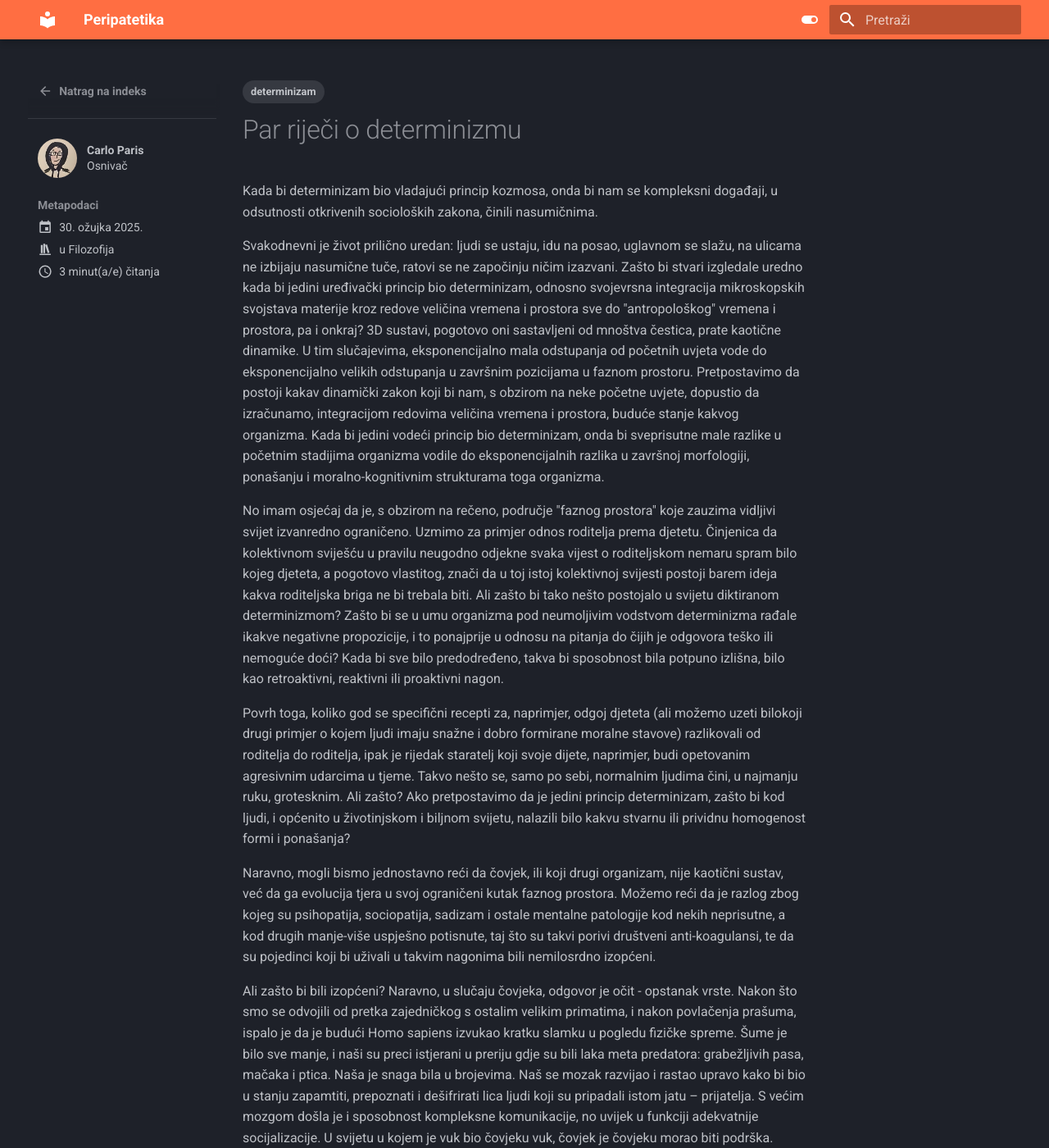
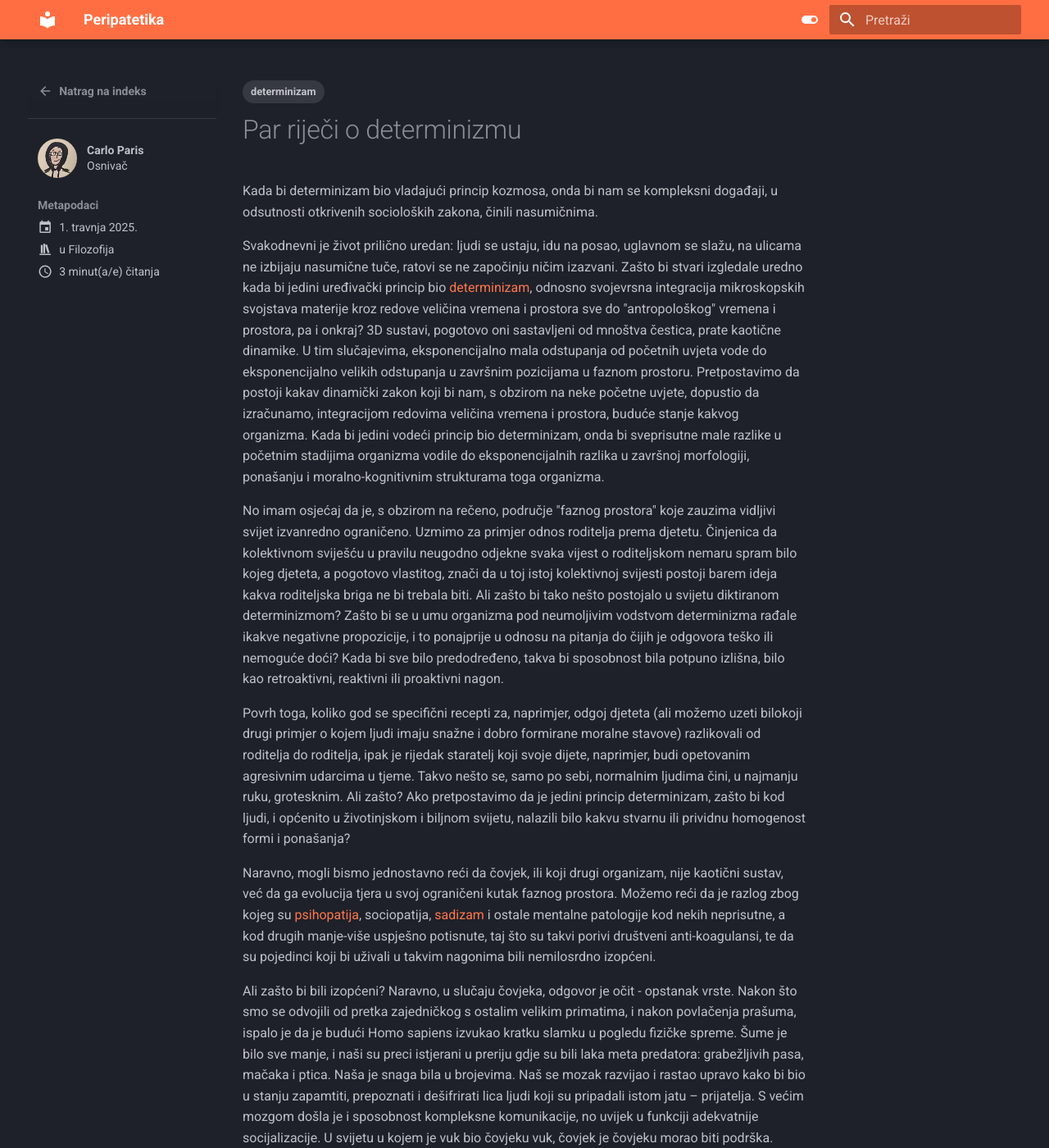
Before and after one commit to peripatetika/peripatetika.github.io, an MkDocs documentation site: the page built from docs/posts/2025_3_determinism.md, in a window 1280 px wide and 1400 px high. Shown: the whole window at 82% size. Built offline with MkDocs 1.6.1 and Material for MkDocs 9.7.7, drawn with Linux system fonts in a browser that asks for light colours; part of the change alters nothing that is shown.

```diff
--- a/docs/posts/2025_3_determinism.md
+++ b/docs/posts/2025_3_determinism.md
@@ -1,13 +1,13 @@
 ---
 date:
-   created: 2025-03-30
+   created: 2025-04-01
 categories:
    - Filozofija
 tags:
    - determinizam
 authors:
    - carlo
-slug: par-rijeci-odeterminizmu
+slug: par-rijeci-o-determinizmu
 ---
 
 # Par riječi o determinizmu
@@ -16,7 +16,7 @@ Kada bi determinizam bio vladajući princip kozmosa, onda bi nam se kompleksni d
 
 <!-- more -->
 
-Svakodnevni je život prilično uredan: ljudi se ustaju, idu na posao, uglavnom se slažu, na ulicama ne izbijaju nasumične tuče, ratovi se ne započinju ničim izazvani. Zašto bi stvari izgledale uredno kada bi jedini uređivački princip bio determinizam, odnosno svojevrsna integracija mikroskopskih svojstava materije kroz redove veličina vremena i prostora sve do "antropološkog" vremena i prostora, pa i onkraj?
+Svakodnevni je život prilično uredan: ljudi se ustaju, idu na posao, uglavnom se slažu, na ulicama ne izbijaju nasumične tuče, ratovi se ne započinju ničim izazvani. Zašto bi stvari izgledale uredno kada bi jedini uređivački princip bio [determinizam](https://www.enciklopedija.hr/clanak/determinizam), odnosno svojevrsna integracija mikroskopskih svojstava materije kroz redove veličina vremena i prostora sve do "antropološkog" vremena i prostora, pa i onkraj?
 3D sustavi, pogotovo oni sastavljeni od mnoštva čestica, prate kaotične dinamike.
 U tim slučajevima, eksponencijalno mala odstupanja od početnih uvjeta vode do eksponencijalno velikih odstupanja u završnim pozicijama u faznom prostoru. Pretpostavimo da postoji kakav dinamički zakon koji bi nam, s obzirom na neke početne uvjete, dopustio da izračunamo, integracijom redovima veličina vremena i prostora, buduće stanje kakvog organizma. Kada bi jedini vodeći princip bio determinizam, onda bi sveprisutne male razlike u početnim stadijima organizma vodile do eksponencijalnih razlika u završnoj morfologiji, ponašanju i moralno-kognitivnim strukturama toga organizma.
 
@@ -24,7 +24,7 @@ No imam osjećaj da je, s obzirom na rečeno, područje "faznog prostora" koje z
 
 Povrh toga, koliko god se specifični recepti za, naprimjer, odgoj djeteta (ali možemo uzeti bilokoji drugi primjer o kojem ljudi imaju snažne i dobro formirane moralne stavove) razlikovali od roditelja do roditelja, ipak je rijedak staratelj koji svoje dijete, naprimjer, budi opetovanim agresivnim udarcima u tjeme. Takvo nešto se, samo po sebi, normalnim ljudima čini, u najmanju ruku, grotesknim. Ali zašto? Ako pretpostavimo da je jedini princip determinizam, zašto bi kod ljudi, i općenito u životinjskom i biljnom svijetu, nalazili bilo kakvu stvarnu ili prividnu homogenost formi i ponašanja?
 
-Naravno, mogli bismo jednostavno reći da čovjek, ili koji drugi organizam, nije kaotični sustav, već da ga evolucija tjera u svoj ograničeni kutak faznog prostora. Možemo reći da je razlog zbog kojeg su psihopatija, sociopatija, sadizam i ostale mentalne patologije kod nekih neprisutne, a kod drugih manje-više uspješno potisnute, taj što su takvi porivi društveni anti-koagulansi, te da su pojedinci koji bi uživali u takvim nagonima bili nemilosrdno izopćeni.
+Naravno, mogli bismo jednostavno reći da čovjek, ili koji drugi organizam, nije kaotični sustav, već da ga evolucija tjera u svoj ograničeni kutak faznog prostora. Možemo reći da je razlog zbog kojeg su [psihopatija](https://www.enciklopedija.hr/clanak/psihopatija), sociopatija, [sadizam](https://www.enciklopedija.hr/clanak/sadizam) i ostale mentalne patologije kod nekih neprisutne, a kod drugih manje-više uspješno potisnute, taj što su takvi porivi društveni anti-koagulansi, te da su pojedinci koji bi uživali u takvim nagonima bili nemilosrdno izopćeni.
 
 Ali zašto bi bili izopćeni?
 Naravno, u slučaju čovjeka, odgovor je očit - opstanak vrste. Nakon što smo se odvojili od pretka zajedničkog s ostalim velikim primatima, i nakon povlačenja prašuma, ispalo je da je budući Homo sapiens izvukao kratku slamku u pogledu fizičke spreme. Šume je bilo sve manje, i naši su preci istjerani u preriju gdje su bili laka meta predatora: grabežljivih pasa, mačaka i ptica. Naša je snaga bila u brojevima. Naš se mozak razvijao i rastao upravo kako bi bio u stanju zapamtiti, prepoznati i dešifrirati lica ljudi koji su pripadali istom jatu – prijatelja. S većim mozgom došla je i sposobnost kompleksne komunikacije, no uvijek u funkciji adekvatnije socijalizacije. U svijetu u kojem je vuk bio čovjeku vuk, čovjek je čovjeku morao biti podrška.
```
Also changed, not shown: 1 other file.
